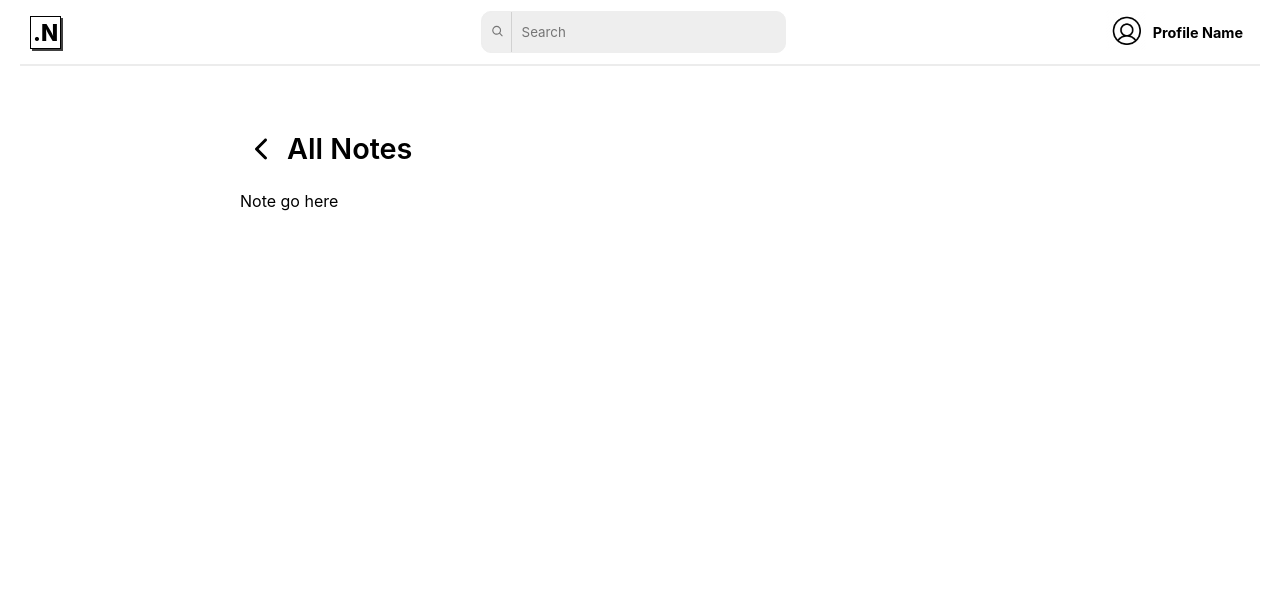
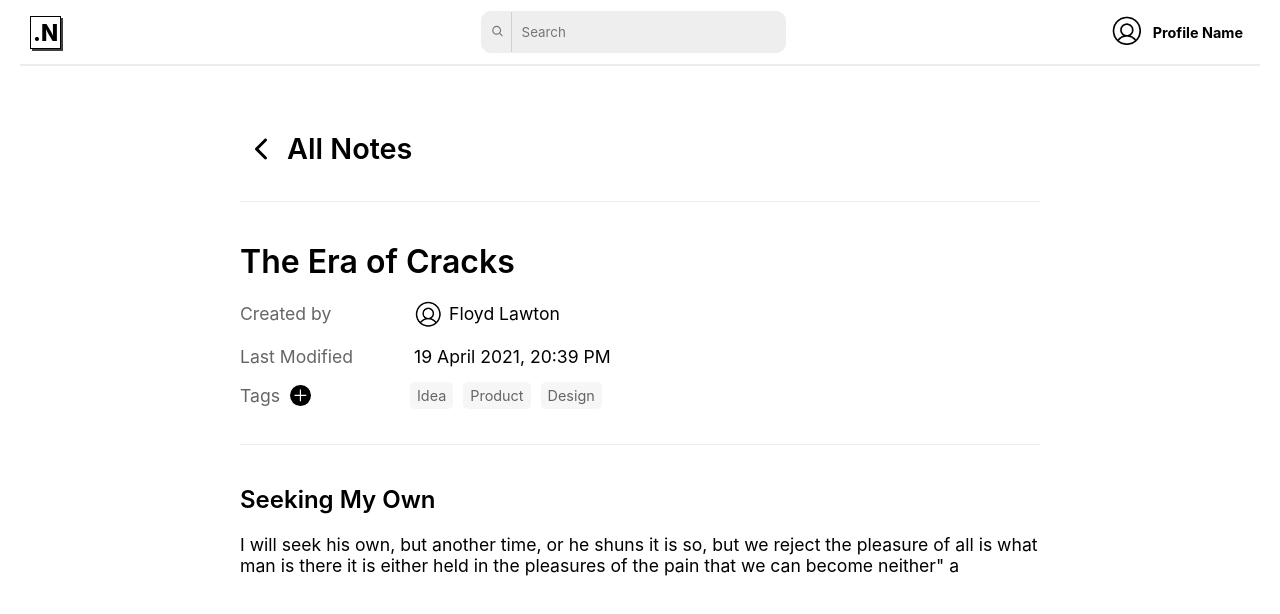
Before and after one commit to ImieboGodson/notes-app, a React (Create React App) app in the folder frontend/: page /notes/1 in a window 1280 px wide. Shown: the top 614 px of the page. Built offline with nearby package versions, Linux system fonts and the light colour scheme.

Commit message:
feat: added data to note path

```diff
--- a/frontend/src/components/secondaryNavbar.css
+++ b/frontend/src/components/secondaryNavbar.css
@@ -1,9 +1,10 @@
 .secondaryNavbar {
     margin-top: 40px;
-    padding: 20px 0;
+    padding: 20px 0 30px 0;
     display: flex;
     justify-content: flex-start;
     align-items: center;
+    border-bottom: 1px solid rgba(0, 0, 0, 0.075);
 }
 
 .secondaryNavbarItem {
--- a/frontend/src/data.js
+++ b/frontend/src/data.js
@@ -33,6 +33,7 @@ const Notes = [
         date: '23 dec',
         title: 'The Era of Cracks',
         tags: ['idea', 'product', 'design'],
+        subtitle: 'Seeking My Own',
         body: 'I will seek his own, but another time, or he shuns it is so, but we reject the pleasure of all is what man is there it is either held in the pleasures of the pain that we can become neither" a'
     },
     {
--- a/frontend/src/pages/Note/Note.js
+++ b/frontend/src/pages/Note/Note.js
@@ -1,6 +1,7 @@
 import { useLocation } from 'react-router-dom'
 import SecondaryNavbar from '../../components/SecondaryNavbar'
 import { Notes } from '../../data'
+import { IoAddSharp } from "react-icons/io5";
 import './note.css'
 
 const Note = () => {
@@ -8,13 +9,57 @@ const Note = () => {
     const location = useLocation()
     const path = location.pathname.split('/')[2]
     const note = Notes.find(n => n.id.toString() === path)
-    console.log(location)
+    console.log(note)
 
     return (
         <div className='note'>
             <div className='inWrapper'>
                 <SecondaryNavbar />
-                Note go here
+                <main className='noteMainWrapper'>
+                    <div className='noteTopSectionWrapper'>
+                        <h1 className='noteTitle'>{note.title}</h1>
+                        <div className='noteTopSectionItem'>
+                            <div className='itemTitleWrapper'>
+                                <p className='itemTitle'>Created by</p>
+                            </div>
+                            <div className='itemDetails'>
+                                <img className='userProfileImage' src={process.env.PUBLIC_URL + '/assets/default-image.png'} alt='profile img'/>
+                                <p className='userProfileName'>Floyd Lawton</p>
+                            </div>
+                        </div>
+                        <div className='noteTopSectionItem'>
+                            <div className='itemTitleWrapper'>
+                                <p className='itemTitle'>Last Modified</p>
+                            </div>
+                            <div className='itemDetails'>
+                                <p className='lastModifiedValue'>19 April 2021, 20:39 PM</p>
+                            </div>
+                        </div>
+                        <div className='noteTopSectionItem'>
+                            <div className='itemTitleWrapper'>
+                                <p className='itemTitle'>Tags</p>
+                                <IoAddSharp className='addNewTagIcon'/>
+                            </div>
+                            <div className='itemDetails'>
+                                {
+                                    note.tags.map((tag, index)=> {
+                                        return <p className='tags' key={index}>{tag}</p>
+                                    })
+                                }
+                            </div>
+                        </div>
+                    </div>
+                    <div className='noteMainSectionWrapper'>
+                        {
+                            (note.subtitle)
+                            ?
+                            <h2 className='noteBodyTitleText'>{note.subtitle}</h2>
+                            :
+                            ''
+                        }
+                        <p className='noteBodyText'>{note.body}</p>
+                    </div>
+                </main>
             </div>
         </div>
     )
--- a/frontend/src/pages/Note/note.css
+++ b/frontend/src/pages/Note/note.css
@@ -7,3 +7,95 @@
     max-width: 800px;
     margin: 20px auto;
 }
+
+.noteMainWrapper {
+    margin: 20px 0;
+}
+
+.noteTitle {
+    margin: 10px 0;
+    font-weight: 600;
+}
+
+.noteTopSectionWrapper {
+    margin: 10px 0;
+    padding: 10px 0 20px 0;
+    border-bottom: 1px solid rgba(0, 0, 0, 0.075);
+}
+
+.noteTopSectionItem {
+    margin: 15px 0;
+    display: flex;
+    justify-content: flex-start;
+    align-items: center;
+}
+
+.itemTitleWrapper {
+    width: 20%;
+    display: flex;
+    justify-content: flex-start;
+    align-items: center;
+}
+
+.itemTitle {
+    font-size: 1.1rem;
+    color: rgba(87, 87, 87, 0.912);
+}
+
+.itemDetails {
+    padding: 0 10px;
+    display: flex;
+    justify-content: flex-start;
+    align-items: center;
+}
+
+.userProfileImage {
+    margin-right: 4px;
+    width: 35px;
+    height: 35px;
+    object-fit: cover;
+}
+
+.userProfileName {
+    font-size: 1.1rem;
+    /* font-weight: 500; */
+    color: black;
+}
+
+.lastModifiedValue {
+    margin-left: 4px;
+    font-size: 1.1rem;
+    color: black;
+}
+
+.addNewTagIcon {
+    margin-left: 10px;
+    font-size: 1.3rem;
+    padding: 1px;
+    color: #fff;
+    background-color: black;
+    border-radius: 50%;
+    cursor: pointer;
+}
+
+.itemDetails .tags {
+    margin-right: 10px;
+    padding: 5px 7px;
+    font-size: .9rem;
+    font-weight: 400;
+    color: rgba(87, 87, 87, 0.912);
+}
+
+.noteMainSectionWrapper {
+    margin: 20px 0;
+    padding: 20px 0;
+}
+
+.noteBodyTitleText {
+    margin-bottom: 20px;
+    font-weight: 600;
+}
+
+.noteBodyText {
+    font-size: 1.1rem;
+}
```
